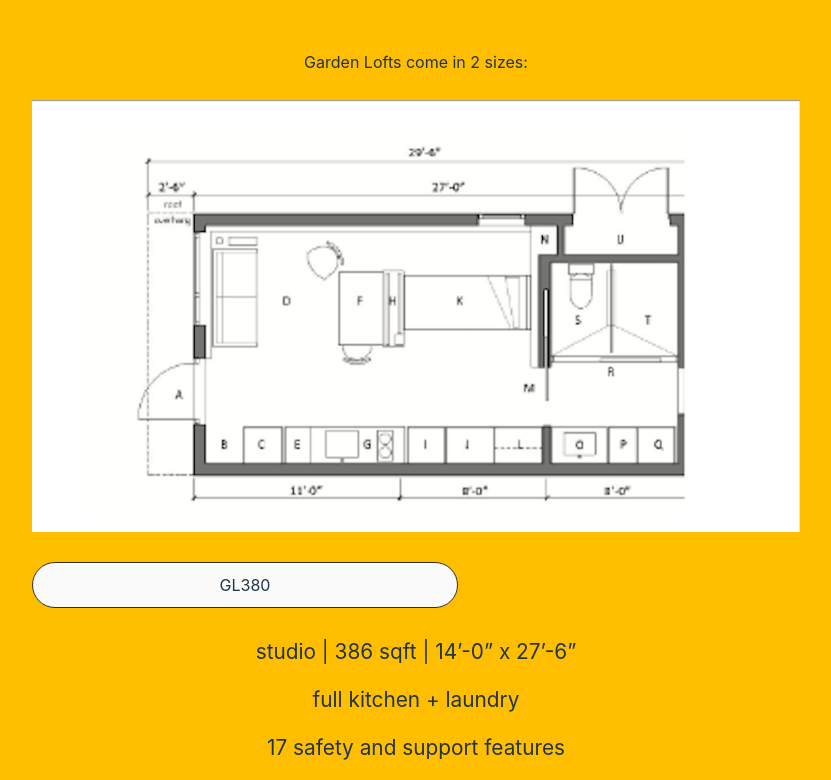
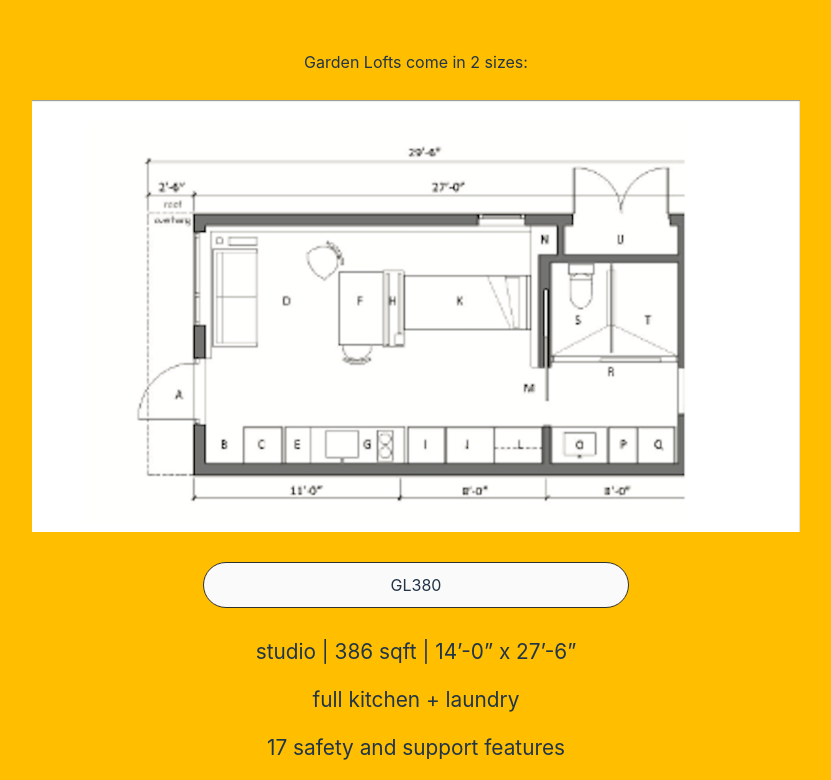
Before and after one commit to sallydough/garden-loft-website, a React (Vite) app: page / in a window 1280 px wide. Shown: the part 2560-3340 px from the top of the page, without its empty margins (288-1119 px from the left). Built offline with nearby package versions, Linux system fonts and the light colour scheme.

Commit message:
centered the units css

```diff
--- a/src/components/Units/Units.css
+++ b/src/components/Units/Units.css
@@ -8,6 +8,13 @@
   width:110vw;
 }
 
+.gl-one, .gl-two {
+  display: flex;
+  flex-direction: column;
+  align-items: center; /* Centers children vertically */
+  justify-content: center; /* Centers children horizontally */
+}
+
 .title-gl {
   background-color: rgb(250, 250, 250);
   border: 1px solid rgb(48, 48, 47);
@@ -15,6 +22,7 @@
   border-radius: 2rem;
   cursor: pointer;
   text-align: center;
+  justify-content: center;
   align-content: center;
   margin-top: 30px;
   width: 30vw;
```
